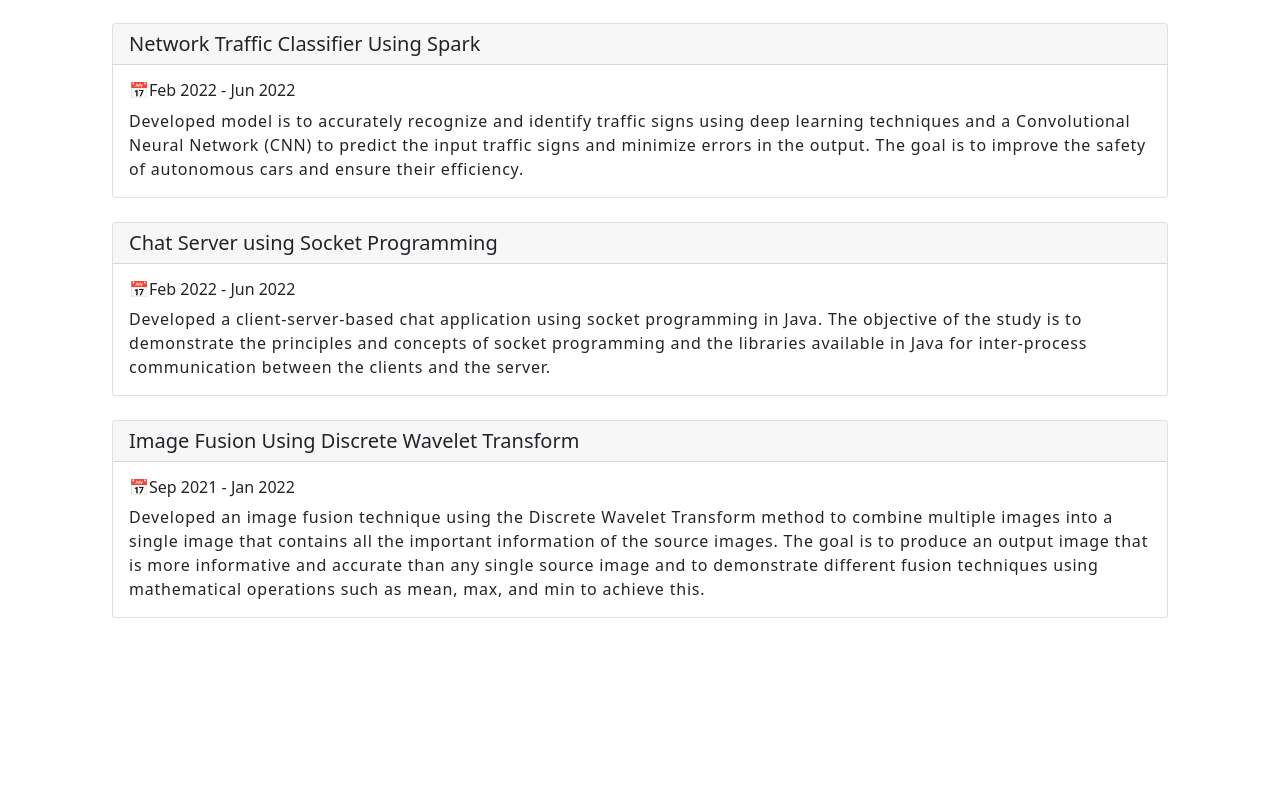
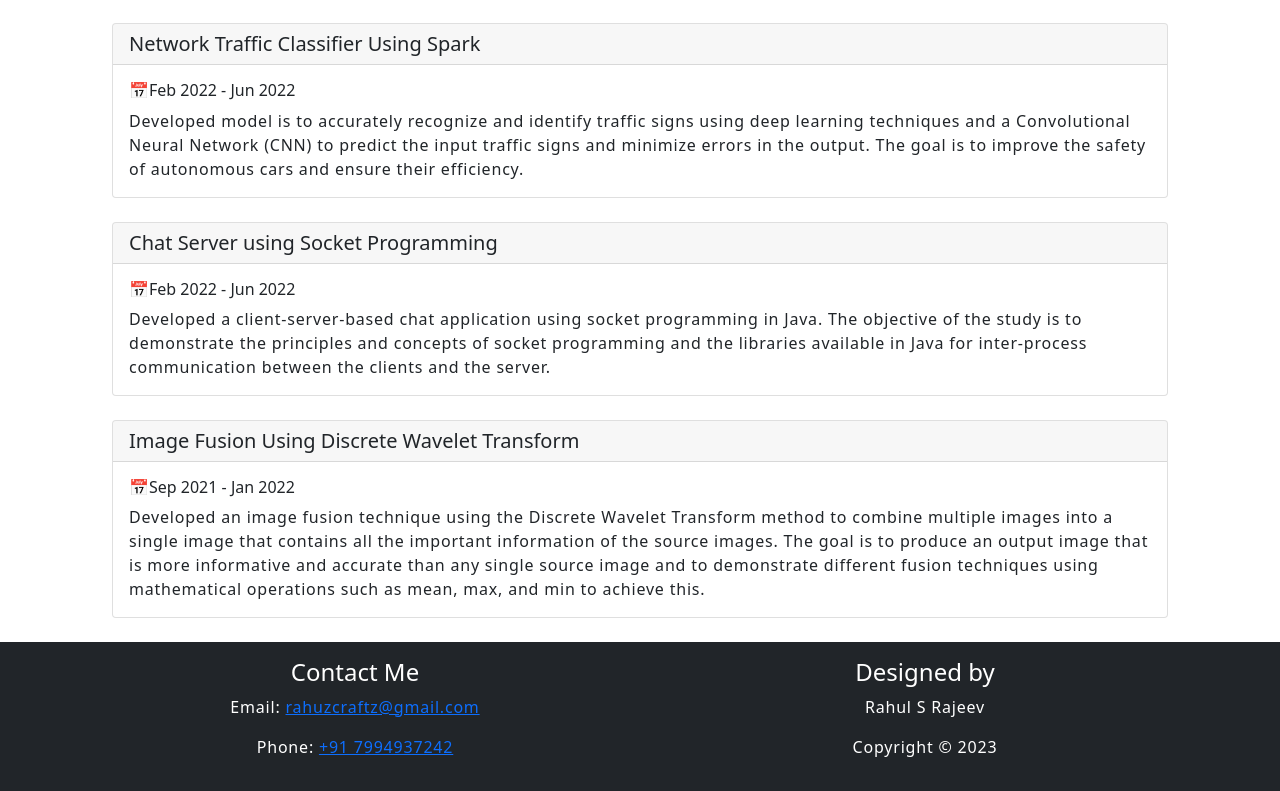
Before and after one commit to rahulsrajeev/craftzy.github.io, a plain HTML site: page index.html in a window 1280 px wide. Shown: the part 1936-2727 px from the top of the page. Before the commit the page ends 2554 px from the top, so only its background shows below. Drawn offline with nearby package versions, Linux system fonts and the light colour scheme.

Commit message:
Update index.html

```diff
--- a/index.html
+++ b/index.html
@@ -239,8 +239,24 @@ Working on a model to accurately classify brain MRI scans into different categor
 
 </div>
 </div>
+<br>
+  <footer class="bg-dark text-white text-center py-3">
+  <div class="container">
+    <div class="row">
+      <div class="col-md-6">
+        <h4>Contact Me</h4>
+        <p>Email: <a href="mailto:your.email@example.com">rahuzcraftz@gmail.com</a></p>
+        <p>Phone: <a href="tel:+1234567890">+91 7994937242</a></p>
+      </div>
+      <div class="col-md-6">
+        <h4>Designed by</h4>
+        <p>Rahul S Rajeev</p>
+        <p>Copyright &copy; 2023</p>
+      </div>
+    </div>
+  </div>
+  </footer>
 
     <script src="https://cdn.jsdelivr.net/npm/bootstrap@5.1.3/dist/js/bootstrap.bundle.min.js" integrity="sha384-ka7Sk0Gln4gmtz2MlQnikT1wXgYsOg+OMhuP+IlRH9sENBO0LRn5q+8nbTov4+1p" crossorigin="anonymous"></script>
-
   </body>
 </html>
```
